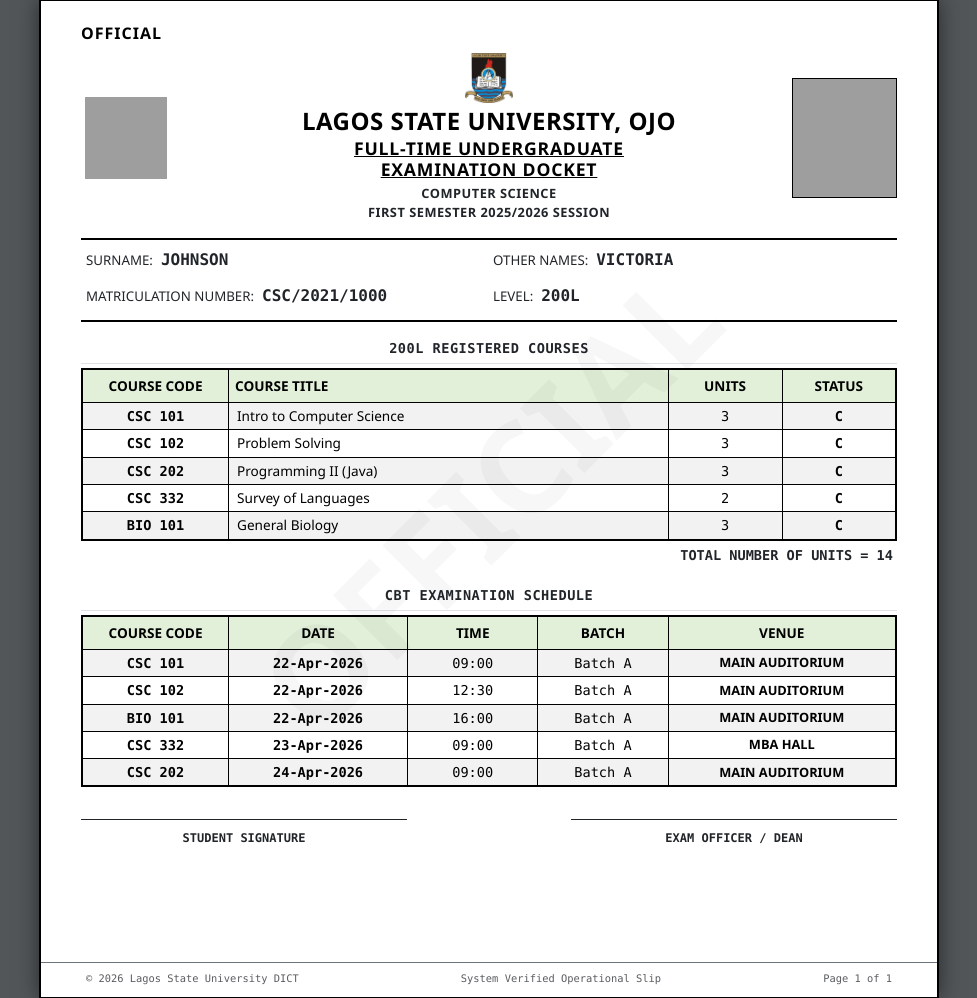
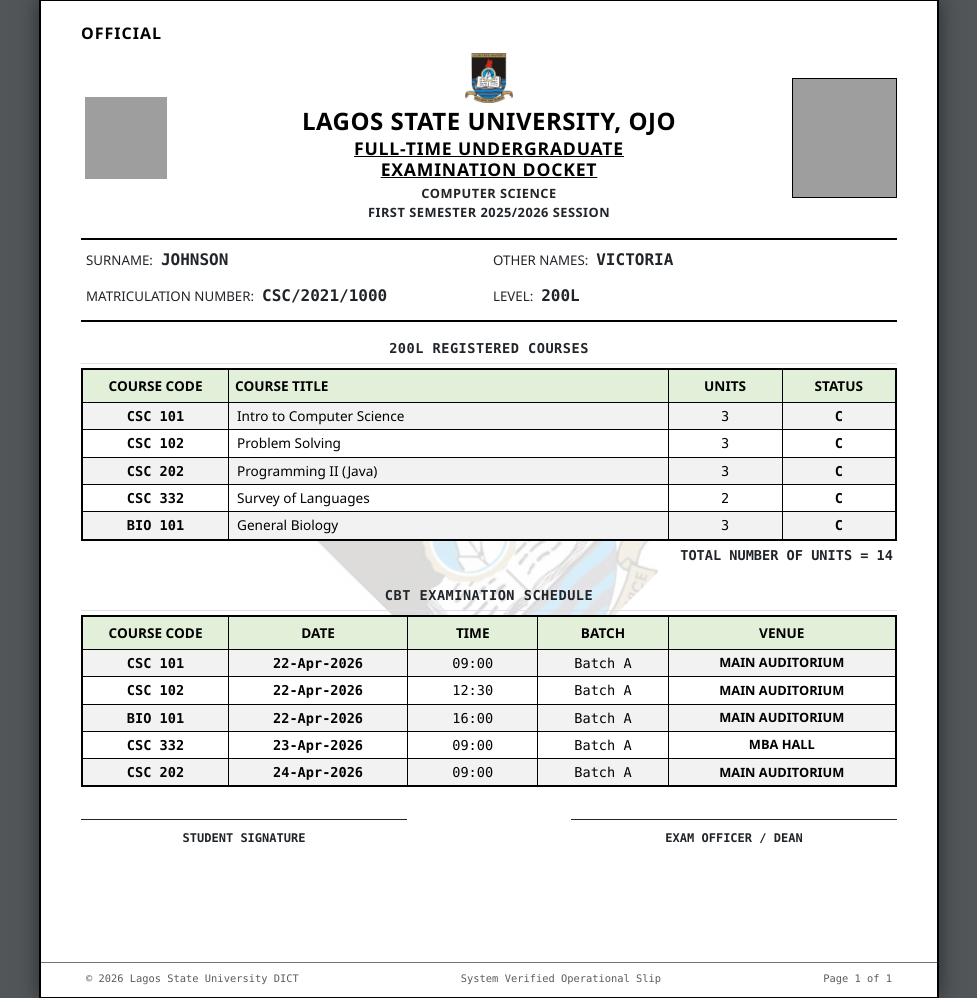
Before and after one commit to Adamson-lab/lasu_dashboard, a Flask app: a page that uses templates/student_exam_docket.html in a window 1280 px wide. Shown: the part 21-1019 px from the top of the page, without its empty margins (151-1128 px from the left). Run offline with Flask 3, Linux system fonts and the light colour scheme; a user stored in the database is signed in; data comes from the database, SQL or seed files in the repository; some libraries are stand-ins or nearby versions; grey boxes are pictures that could not be loaded.

Commit message:
UI: Engineered hybrid security watermark fusing institutional logo with OFFICIAL tracking typography context

```diff
--- a/templates/student_exam_docket.html
+++ b/templates/student_exam_docket.html
@@ -19,6 +19,7 @@
             min-height: 1000px;
             position: relative;
             border: 2px solid #000;
+            z-index: 1;
         }
 
         /* 🟢 BOLDED SECURITY IDENTIFIER DESIGNATION */
@@ -30,14 +31,25 @@
             text-transform: uppercase;
         }
 
+        /* 🟢 FIXED: High-fidelity hybrid security background watermark system containing BOTH text and logo emblem */
         .watermark {
             position: absolute;
-            top: 50%; left: 50%;
+            top: 55%; left: 50%;
             transform: translate(-50%, -50%) rotate(-45deg);
             font-size: 8rem;
-            color: rgba(0,0,0,0.03);
-            font-weight: bold;
+            color: rgba(0,0,0,0.025);
+            font-weight: 900;
             pointer-events: none;
+            z-index: -1;
+            text-align: center;
+            white-space: nowrap;
+            background-image: url("{{ url_for('static', filename='lasu_logo.jpg') }}");
+            background-repeat: no-repeat;
+            background-position: center;
+            background-size: 320px;
+            opacity: 0.15;
+            background-blend-mode: multiply;
+            padding: 40px;
         }
 
         /* 🏢 UNIFORM SYSTEM TYPOGRAPHY RULES */
@@ -101,6 +113,7 @@
             .docket-paper { box-shadow: none; width: 100%; max-width: 100%; padding: 15px 30px 55px 30px; border: none; }
             .no-print { display: none !important; }
             .btn { display: none !important; }
+            .watermark { -webkit-print-color-adjust: exact; print-color-adjust: exact; }
         }
     </style>
 </head>
```
